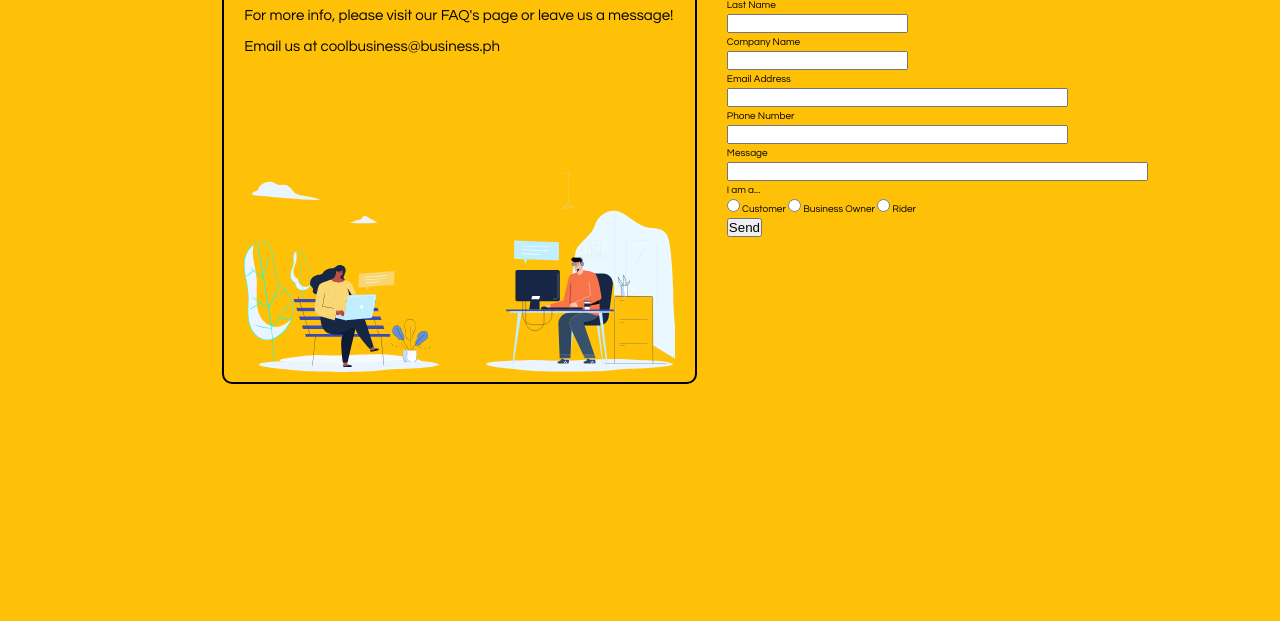
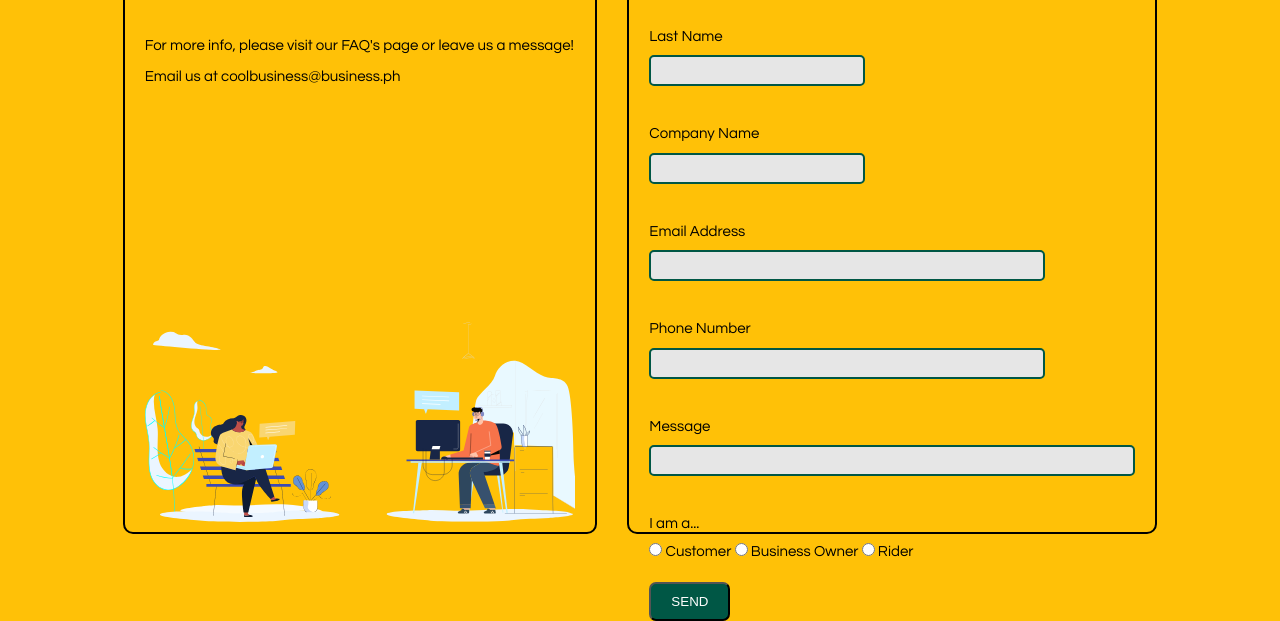
Before and after one commit to muhkyle17/forms-project, a plain HTML site: page index.html in a window 1280 px wide. Shown: the part 186-807 px from the top of the page. Drawn offline with nearby package versions, Linux system fonts and the light colour scheme.

Commit message:
Finish with forms component

```diff
--- a/index.html
+++ b/index.html
@@ -25,31 +25,31 @@
       </div>
 
       <div class="forms">
-        <form class="forms-container" action="" method="get">
-          <p class="flex-item_1">First Name<br />
+        <form class="forms__container" action="" method="get">
+          <p class="forms__firstname">First Name<br />
             <input type="text" name="first name" size="20" maxlength="20" required>
           </p>
-          <p class="flex-item_2">Last Name<br/>
+          <p class="forms__lastname">Last Name<br/>
             <input type="text" name="last name" size="20" maxlength="20" required>
           </p>
-          <p class="flex-item_8">Company Name<br/>
+          <p class="forms__company">Company Name<br/>
             <input type="text" name="last name" size="20" maxlength="20" required>
           </p>
-          <p class="flex-item_3">Email Address<br/>
+          <p class="forms__email">Email Address<br/>
             <input type="email" name="email" size="40" required>
           </p>
-          <p class="flex-item_4">Phone Number<br/>
+          <p class="forms__number">Phone Number<br/>
             <input type="text" name="phone number" size="40" maxlength="16" required>
           </p>
-          <p class="flex-item_5">Message<br/>
+          <p class="forms__message">Message<br/>
             <input type="text" name="message" size="50" maxlength="150" required>
           </p>
-          <p class="flex-item_6"> I am a... <br/>
+          <p class="forms__button"> I am a... <br/>
             <input type="radio" name="partner type" value="Customer"> Customer
             <input type="radio" name="partner type" value="business owner"> Business Owner
             <input type="radio" name="partner type" value="rider"> Rider
           </p>
-          <input class="flex-item_7" type="submit" value="Send" id="submit">
+          <input class="forms__submit" type="submit" value="Send" id="submit">
         </form>
       </div>
 
--- a/sass/components/_description.scss
+++ b/sass/components/_description.scss
@@ -1,9 +1,10 @@
 .description {
-  margin: 0 30px 0 90px;
+  margin-right: 3rem;
   padding: 10px 20px;
   border: 2px solid black;
   border-radius: 1rem;
   height: 80vh;
+  min-width: 30%;
   position: relative;
   display: flex;
   flex-direction: column;
--- /dev/null
+++ b/sass/components/_forms.scss
@@ -0,0 +1,45 @@
+.forms {
+  padding: 10px 20px;
+  border: 2px solid black;
+  border-radius: 1rem;
+  height: 80vh;
+  min-width: 30%;
+
+  p:not(:first-child) {
+    padding-top: 1.5rem;
+  }
+
+  &__container p {
+    font-size: 1.5rem;
+    margin-top: 2rem;
+  }
+
+  & p input {
+    font-size: 15px;
+    background-color: #e6e6e6;
+    border: 2px solid #005745;
+    border-radius: 5px;
+    padding: 5px 3px 5px 10px;
+    margin-top: 6px;
+  }
+
+  & p input:focus,
+  & p input:hover {
+    background-color: #fff;
+    border: 2px solid #005745;
+  }
+
+  &__submit {
+    margin-top: 1.8rem;
+    padding: 1rem 2rem;
+    color: #fff;
+    text-transform: uppercase;
+    background-color: #005745;
+    border-radius: 7px;
+    cursor: pointer;
+  }
+
+  &__submit:hover {
+    background-color: #0c7560;
+  }
+}
--- a/sass/main.scss
+++ b/sass/main.scss
@@ -8,6 +8,7 @@
 // Components
 @import 'components/description';
 @import 'components/body';
+@import 'components/forms';
 
 // Layout
 
```
Also changed, not shown: styles.css, 1 other file.
